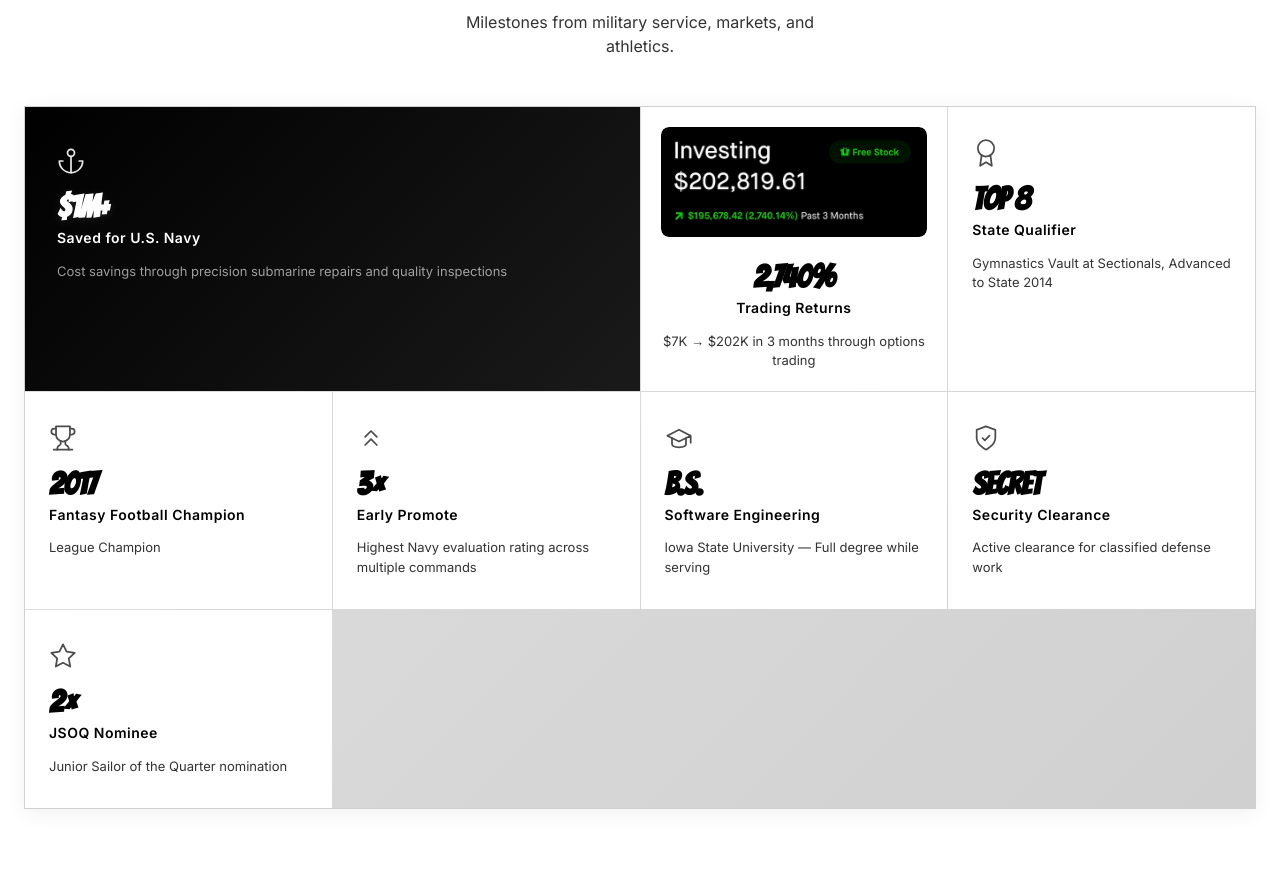
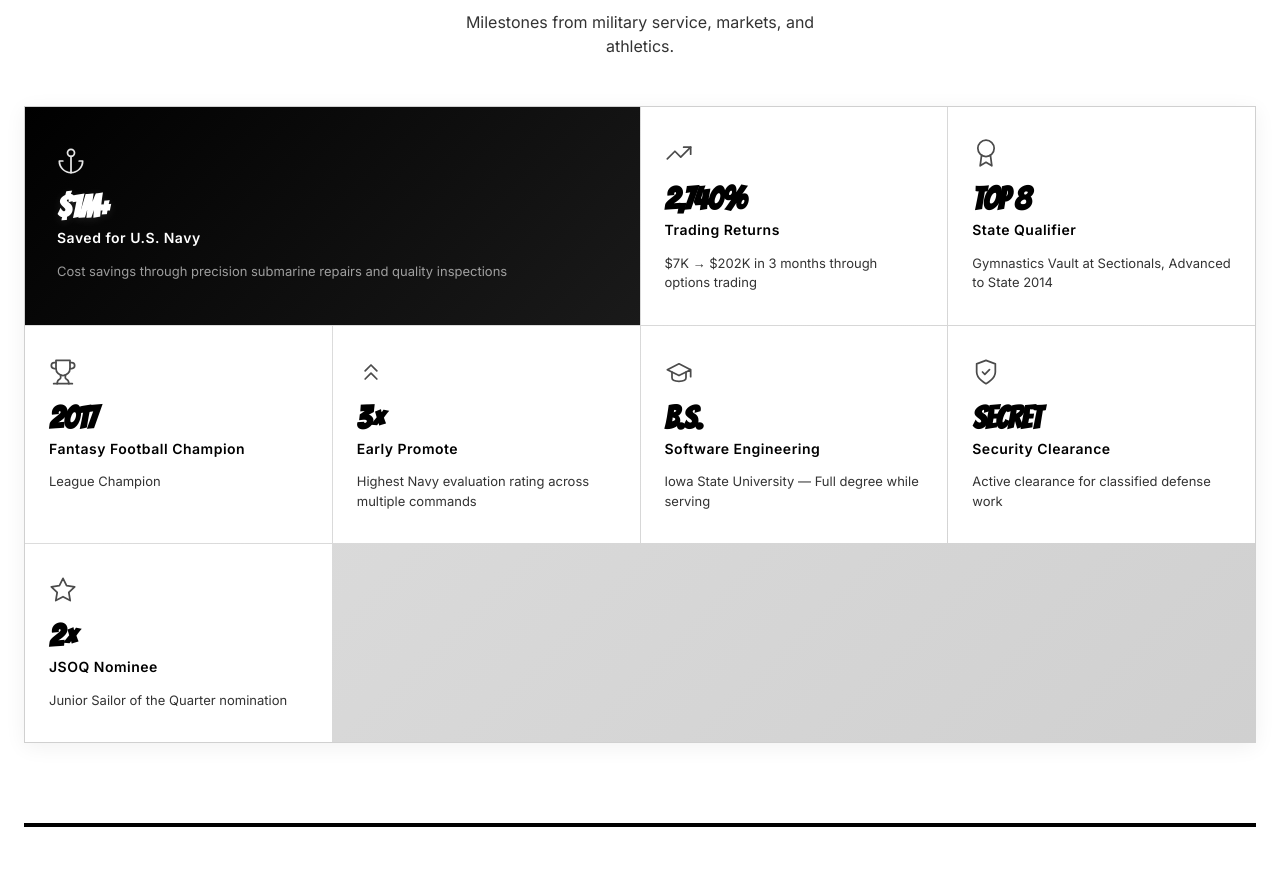
Before and after one commit to akashp3128/AkashVisuals, a React (Vite) app: page / in a window 1280 px wide. Shown: the part 5160-6038 px from the top of the page. Built offline with nearby package versions, Linux system fonts and the light colour scheme; no server answers.

Commit message:
Remove trading screenshot, keep updated stats

```diff
--- a/src/components/Achievements.jsx
+++ b/src/components/Achievements.jsx
@@ -74,7 +74,6 @@ const Achievements = () => {
       label: 'Trading Returns',
       description: '$7K → $202K in 3 months through options trading',
       icon: 'chart',
-      image: '/trading-returns.png',
     },
     {
       stat: 'Top 8',
```
